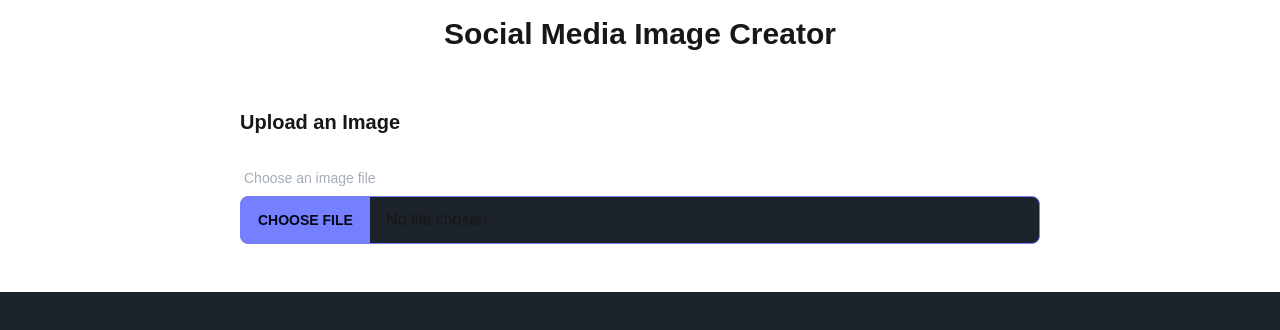
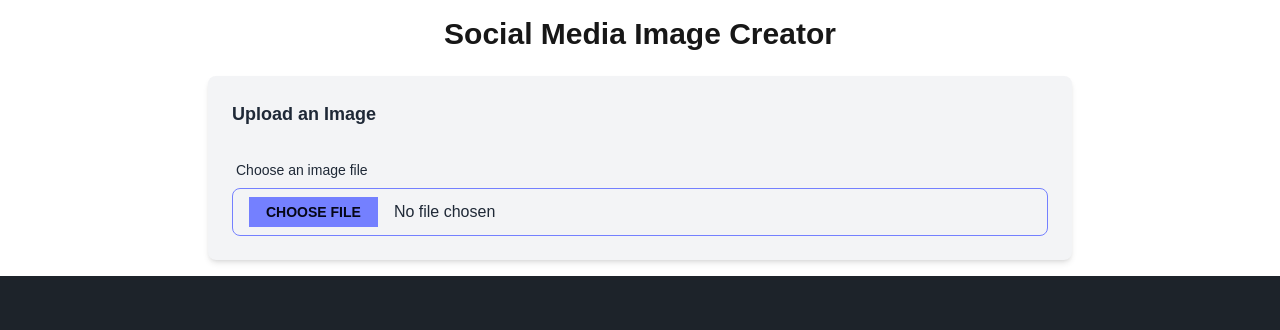
Before and after one commit to niks-nikhil-anand/Cloudinary_SAAS, a Next.js app: page /social-share in a window 1280 px wide. Shown: the top 330 px of the page. Built offline with nearby package versions, Linux system fonts and the light colour scheme.

Commit message:
Added some Ui Enhancements for the Dark Mode

```diff
--- a/app/(app)/social-share/page.tsx
+++ b/app/(app)/social-share/page.tsx
@@ -64,6 +64,7 @@ export default function socialShare() {
     setIsUploading(true);
     const formData = new FormData();
     formData.append("file" , file);
+    console.log(formData);
 
     try {
       const response = await fetch("/api/image-upload" ,{
@@ -115,19 +116,22 @@ export default function socialShare() {
       </h1>
 
       <div className="card">
-        <div className="card-body">
-          <h2 className="card-title mb-4">Upload an Image</h2>
+      <div className="card-body bg-gray-100 dark:bg-gray-800 rounded-lg p-6 shadow-md">
+          <h2 className="card-title mb-4 text-lg font-semibold text-gray-800 dark:text-gray-100">
+            Upload an Image
+          </h2>
           <div className="form-control">
             <label className="label">
-              <span className="label-text">Choose an image file</span>
+              <span className="label-text text-gray-800 dark:text-gray-100">
+                Choose an image file
+              </span>
             </label>
             <input
               type="file"
               onChange={handleFileUpload}
-              className="file-input file-input-bordered file-input-primary w-full"
+              className="file-input file-input-bordered file-input-primary w-full px-4 py-2 bg-gray-100 text-gray-800 dark:bg-gray-700 dark:text-gray-100 dark:border-gray-600 focus:outline-none focus:ring-2 focus:ring-blue-500"
             />
           </div>
-
           {isUploading && (
             <div className="mt-4">
               <progress className="progress progress-primary w-full"></progress>
@@ -136,29 +140,31 @@ export default function socialShare() {
 
           {uploadedImage && (
            <div className="mt-6">
-              <h2 className="card-title mb-4">Select Social Media Format</h2>
+           <h2 className="card-title mb-4 text-lg font-semibold text-gray-800 dark:text-gray-100">
+             Select Social Media Format
+           </h2>
            <div className="form-control">
              <select
-                  className="select select-bordered w-full"
+               className="select select-bordered w-full px-4 py-2 rounded-lg text-gray-800 bg-gray-100 dark:bg-gray-800 dark:text-gray-100 dark:border-gray-700 focus:outline-none focus:ring-2 focus:ring-blue-500"
                value={selectedFormat}
-                  onChange={(e) =>
-                    setSelectedFormat(e.target.value as SocialFormat)
-                  }
+               onChange={(e) => setSelectedFormat(e.target.value as SocialFormat)}
              >
                {Object.keys(socialFormats).map((format) => (
-                    <option key={format} value={format}>
+                 <option key={format} value={format} className="text-gray-800 dark:text-gray-100">
                    {format}
                  </option>
                ))}
              </select>
            </div>
 
-              <div className="mt-6 relative">
-                <h3 className="text-lg font-semibold mb-2">Preview:</h3>
-                <div className="flex justify-center">
+           <div className="mt-6 relative bg-gray-100 dark:bg-gray-800 rounded-lg p-6 shadow-md">
+  <h3 className="text-lg font-semibold mb-2 text-gray-800 dark:text-gray-100">
+    Preview:
+  </h3>
+  <div className="flex justify-center relative">
     {isTransforming && (
-                    <div className="absolute inset-0 flex items-center justify-center bg-base-100 bg-opacity-50 z-10">
-                      <span className="loading loading-spinner loading-lg"></span>
+      <div className="absolute inset-0 flex items-center justify-center bg-gray-200 dark:bg-gray-700 bg-opacity-70 z-10 rounded-lg">
+        <span className="loading loading-spinner loading-lg text-blue-500"></span>
       </div>
     )}
     <CldImage
@@ -169,12 +175,14 @@ export default function socialShare() {
       alt="transformed image"
       crop="fill"
       aspectRatio={socialFormats[selectedFormat].aspectRatio}
-                    gravity='auto'
+      gravity="auto"
       ref={imageRef}
       onLoad={() => setIsTransforming(false)}
+      className="rounded-lg border border-gray-300 dark:border-gray-600"
     />
   </div>
 </div>
+
 
               <div className="card-actions justify-end mt-6">
                 <button className="btn btn-primary" onClick={handleDownload}>
```
Lines whose indentation alone changed are shown as unchanged.
